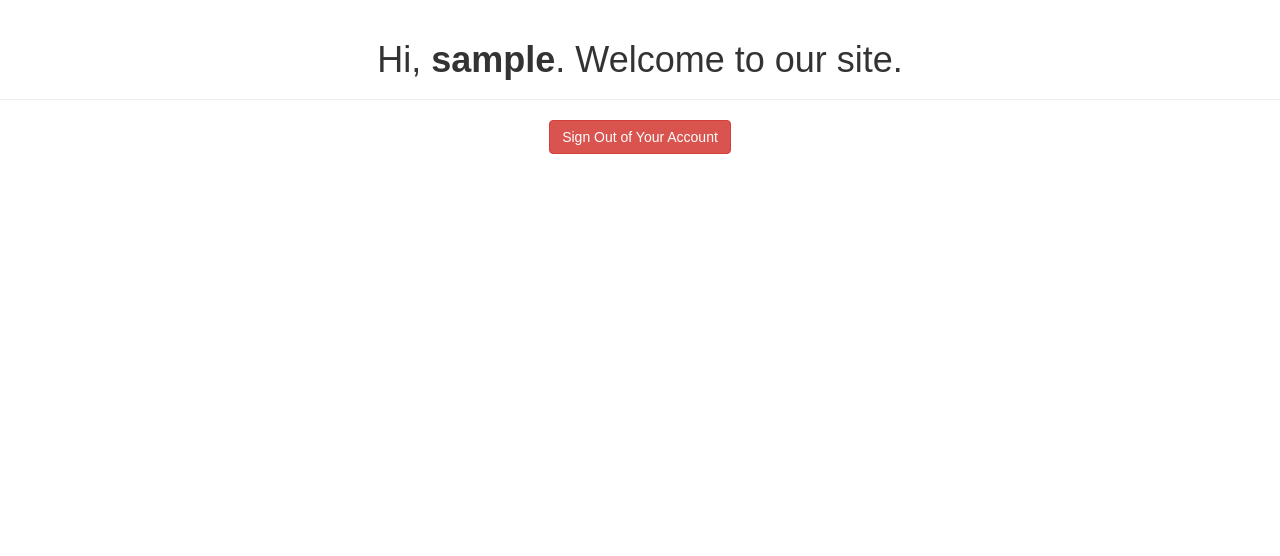
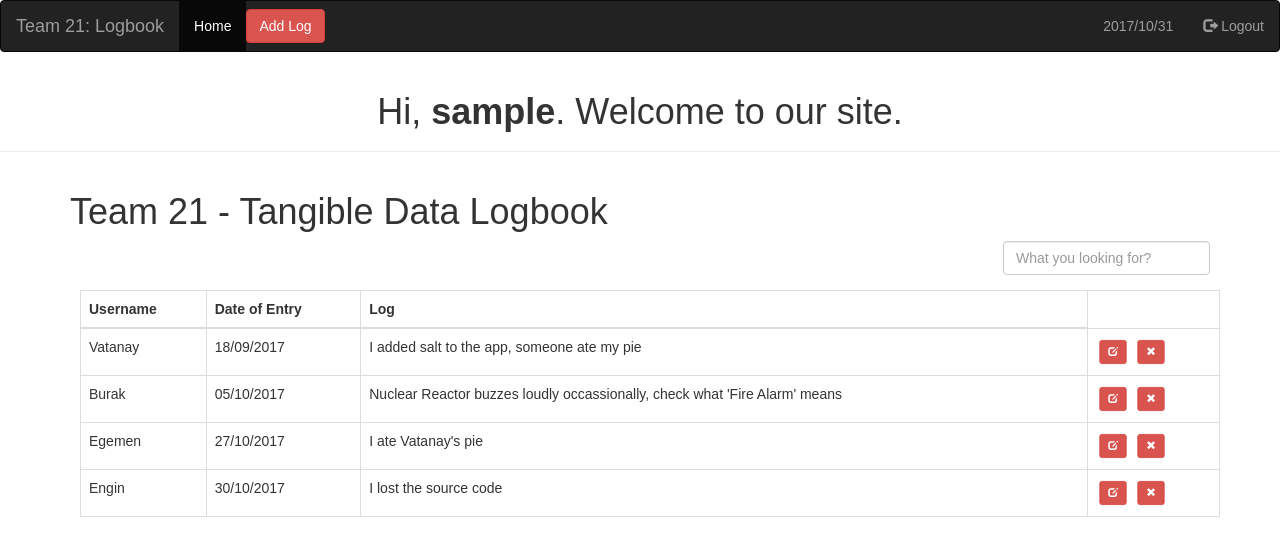
Before and after one commit to Charaka1011/Logbook, a PHP site: page /welcome.php in a window 1280 px wide. Shown: the top 556 px of the page. Run offline with PHP 8.4, Linux system fonts and the light colour scheme; the visitor is signed in with stand-in values (Sample User, id 1); some libraries are stand-ins or nearby versions.

Commit message:
Welcome page Frontend done

```diff
--- /dev/null
+++ b/css/welcome.css
@@ -0,0 +1,39 @@
+table{
+  margin-left: 10px;
+  margin-right: 10px;
+}
+
+.results tr[visible='false'],
+.no-result{
+  display:none;
+}
+
+.results tr[visible='true']{
+  display:table-row;
+}
+
+.counter{
+  padding:8px;
+  color:#ccc;
+}
+.container{
+  text-align: left;
+}
+
+.gliph:hover {
+     -webkit-transform: scale(1.1);
+     -moz-transform: scale(1.1);
+     -o-transform: scale(1.1);
+ }
+ .gliph {
+      text-align: left;
+     -webkit-transform: scale(0.8);
+     -moz-transform: scale(0.8);
+     -o-transform: scale(0.8);
+     -webkit-transition-duration: 0.5s;
+     -moz-transition-duration: 0.5s;
+     -o-transition-duration: 0.5s;
+ }
+ .navbar-btn {
+   float: left;
+ }
--- a/welcome.php
+++ b/welcome.php
@@ -15,14 +15,162 @@ if(!isset($_SESSION['username']) || empty($_SESSION['username'])){
     <meta charset="UTF-8">
     <title>Welcome</title>
     <link rel="stylesheet" href="https://maxcdn.bootstrapcdn.com/bootstrap/3.3.7/css/bootstrap.css">
+    <script src="https://ajax.googleapis.com/ajax/libs/jquery/3.2.1/jquery.min.js"></script>
+    <link rel="stylesheet" href="css/welcome.css">
     <style type="text/css">
         body{ font: 14px sans-serif; text-align: center; }
     </style>
 </head>
 <body>
-    <div class="page-header">
-        <h1>Hi, <b><?php echo $_SESSION['username']; ?></b>. Welcome to our site.</h1>
+  <nav class="navbar navbar-inverse">
+    <div class="container-fluid">
+      <div class="navbar-header">
+        <a class="navbar-brand" href="#">Team 21: Logbook</a>
+      </div>
+      <ul class="nav navbar-nav">
+        <li class="active"><a href="#">Home</a></li>
+      </ul>
+      <button class="btn btn-danger navbar-btn">Add Log</button>
+      <ul class="nav navbar-nav navbar-right">
+        <li><a href=""><?php echo date("Y/m/d") ?></a></li>
+        <li><a href="logout.php"><span class="glyphicon glyphicon-log-out"></span> Logout</a></li>
+      </ul>
     </div>
-    <p><a href="logout.php" class="btn btn-danger">Sign Out of Your Account</a></p>
+  </nav>
+  <div class="page-header">
+      <h1>Hi, <b><?php echo $_SESSION['username']; ?></b>. Welcome to our site.</h1>
+  </div>
+  <div class="container">
+    <h1>Team 21 - Tangible Data Logbook</h1>
+
+    <div class="form-group pull-right">
+      <input type="text" class="search form-control" placeholder="What you looking for?">
+  </div>
+  <span class="counter pull-right"></span>
+  <table class="table table-hover table-bordered results" id="myTable">
+    <thead>
+      <tr>
+        <th onclick="sortTable(0)">Username</th>
+        <th onclick="sortTable(1)">Date of Entry</th>
+        <th>Log</th>
+      </tr>
+      <tr class="warning no-result">
+        <td colspan="4"><i class="fa fa-warning"></i> No result</td>
+      </tr>
+    </thead>
+    <tbody>
+      <tr>
+        <td>Vatanay</td>
+        <td>18/09/2017</td>
+        <td>I added salt to the app, someone ate my pie</td>
+        <td>
+        <a href="#" class="btn btn-danger btn-sm gliph">
+        <span class="glyphicon glyphicon-edit" aria-hidden="true"></span>
+        </a>
+        <a href="#" class="btn btn-danger btn-sm gliph">
+        <span class="glyphicon glyphicon-remove" aria-hidden="true"></span>
+        </a>
+        </td>
+      </tr>
+      <tr>
+        <td>Burak</td>
+        <td>05/10/2017</td>
+        <td>Nuclear Reactor buzzes loudly occassionally, check what 'Fire Alarm' means</td>
+        <td>
+        <a href="#" class="btn btn-danger btn-sm gliph">
+        <span class="glyphicon glyphicon-edit" aria-hidden="true"></span>
+        </a>
+        <a href="#" class="btn btn-danger btn-sm gliph">
+        <span class="glyphicon glyphicon-remove" aria-hidden="true"></span>
+        </a>
+        </td>
+      </tr>
+      <tr>
+        <td>Egemen</td>
+        <td>27/10/2017</td>
+        <td>I ate Vatanay's pie</td>
+        <td>
+        <a href="#" class="btn btn-danger btn-sm gliph">
+        <span class="glyphicon glyphicon-edit" aria-hidden="true"></span>
+        </a>
+        <a href="#" class="btn btn-danger btn-sm gliph">
+        <span class="glyphicon glyphicon-remove" aria-hidden="true"></span>
+        </a>
+        </td>
+      </tr>
+      <tr>
+        <td>Engin</td>
+        <td>30/10/2017</td>
+        <td>I lost the source code</td>
+        <td>
+        <a href="#" class="btn btn-danger btn-sm gliph">
+        <span class="glyphicon glyphicon-edit" aria-hidden="true"></span>
+        </a>
+        <a href="#" class="btn btn-danger btn-sm gliph">
+        <span class="glyphicon glyphicon-remove" aria-hidden="true"></span>
+        </a>
+        </td>
+      </tr>
+    </tbody>
+  </table>
+</div>
 </body>
+
+<script src="js/search.js"></script>
+<script>
+function sortTable(n) {
+  var table, rows, switching, i, x, y, shouldSwitch, dir, switchcount = 0;
+  table = document.getElementById("myTable");
+  switching = true;
+  //Set the sorting direction to ascending:
+  dir = "asc";
+  /*Make a loop that will continue until
+  no switching has been done:*/
+  while (switching) {
+    //start by saying: no switching is done:
+    switching = false;
+    rows = table.getElementsByTagName("TR");
+    /*Loop through all table rows (except the
+    first, which contains table headers):*/
+    for (i = 1; i < (rows.length - 1); i++) {
+      //start by saying there should be no switching:
+      shouldSwitch = false;
+      /*Get the two elements you want to compare,
+      one from current row and one from the next:*/
+      x = rows[i].getElementsByTagName("TD")[n];
+      y = rows[i + 1].getElementsByTagName("TD")[n];
+      /*check if the two rows should switch place,
+      based on the direction, asc or desc:*/
+      if (dir == "asc") {
+        if (x.innerHTML.toLowerCase() > y.innerHTML.toLowerCase()) {
+          //if so, mark as a switch and break the loop:
+          shouldSwitch= true;
+          break;
+        }
+      } else if (dir == "desc") {
+        if (x.innerHTML.toLowerCase() < y.innerHTML.toLowerCase()) {
+          //if so, mark as a switch and break the loop:
+          shouldSwitch= true;
+          break;
+        }
+      }
+    }
+    if (shouldSwitch) {
+      /*If a switch has been marked, make the switch
+      and mark that a switch has been done:*/
+      rows[i].parentNode.insertBefore(rows[i + 1], rows[i]);
+      switching = true;
+      //Each time a switch is done, increase this count by 1:
+      switchcount ++;
+    } else {
+      /*If no switching has been done AND the direction is "asc",
+      set the direction to "desc" and run the while loop again.*/
+      if (switchcount == 0 && dir == "asc") {
+        dir = "desc";
+        switching = true;
+      }
+    }
+  }
+}
+</script>
 </html>
```
Also changed, not shown: loghome.html (deleted, +0 -133 lines), stylesheet.css (deleted, +0 -17 lines), js/search.js (renamed from search.js).
